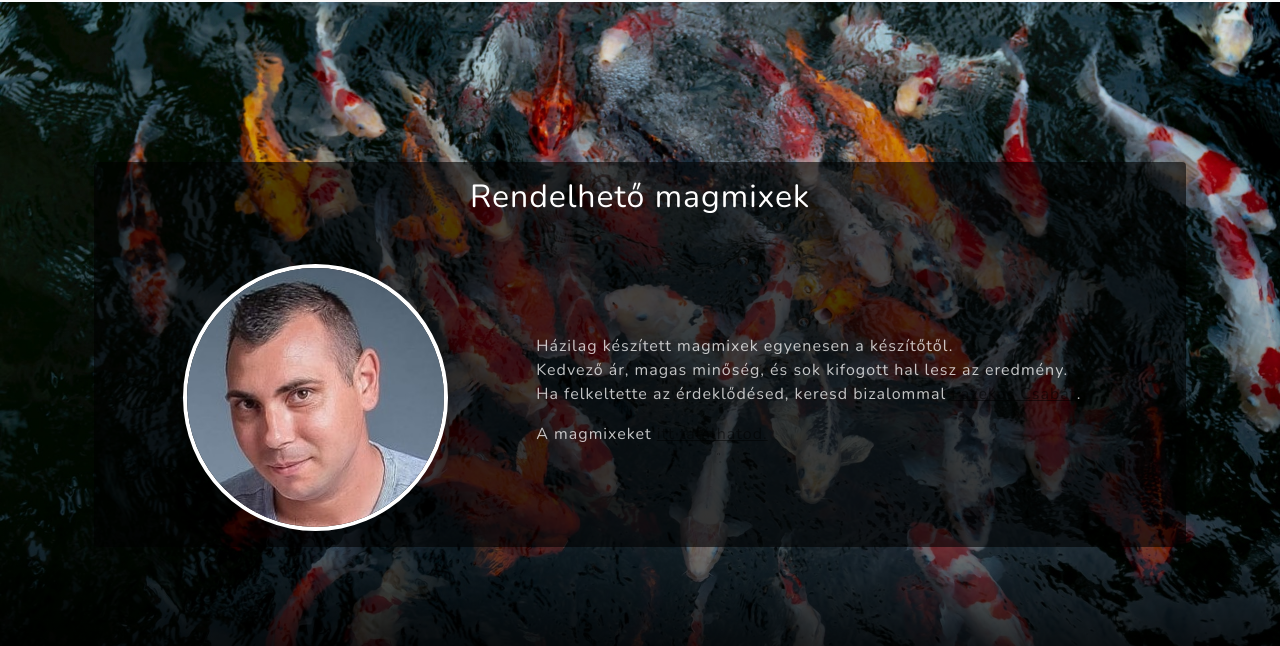
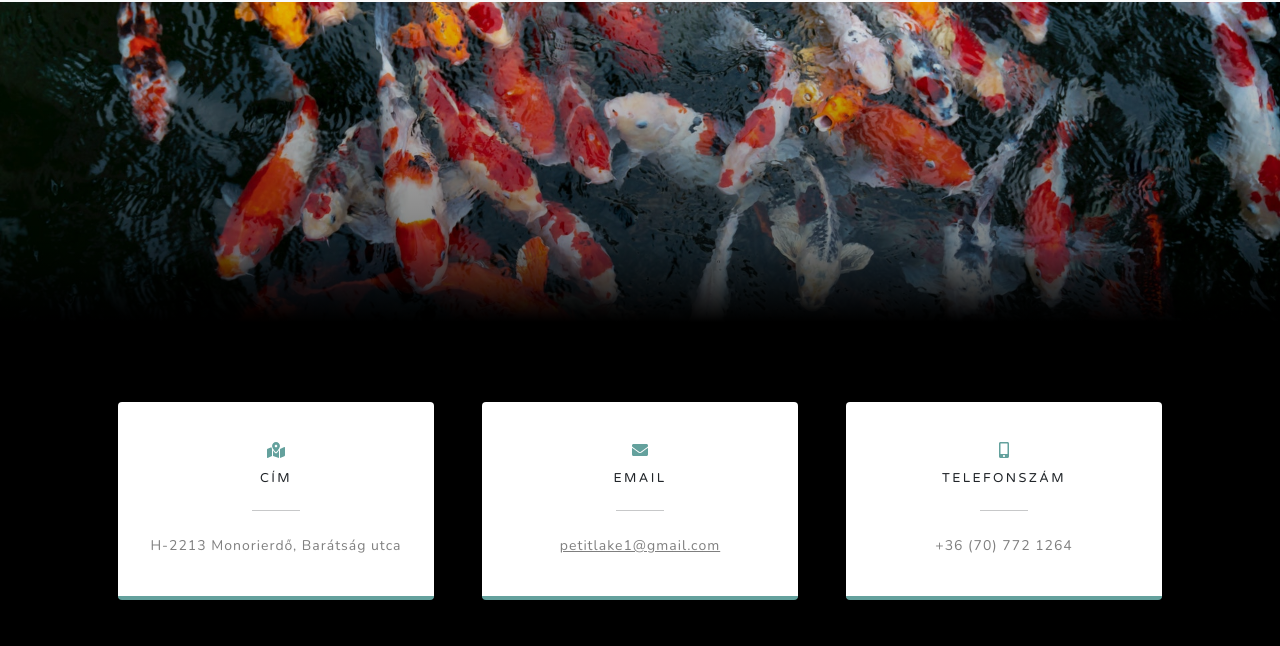
Before and after one commit to Licsko/CseppHorgasztoSite, a plain HTML site: page index.html in a window 1280 px wide. Shown: the part 3806-4452 px from the top of the page. Drawn offline with nearby package versions, Linux system fonts and the light colour scheme.

Commit message:
Magmix szekció ideiglenesen eltüntetve.

```diff
--- a/index.html
+++ b/index.html
@@ -111,7 +111,7 @@
         <section class="signup-section" id="signup">
             <div class="container px-4 px-lg-5">
                 <div class="row gx-4 gx-lg-5 d-flex flex-row justify-content-between">
-                    <div class="w-100 col-md-10 col-lg-8 d-flex flex-column text-center black-opacity-card p-3 rounded">
+                    <div class="d-none w-100 col-md-10 col-lg-8 d-flex flex-column text-center black-opacity-card p-3 rounded">
 
                         <h2 class="text-white mb-5">Rendelhető magmixek </h2>
                         <!-- * * * * * * * * * * * * * * *-->
```
